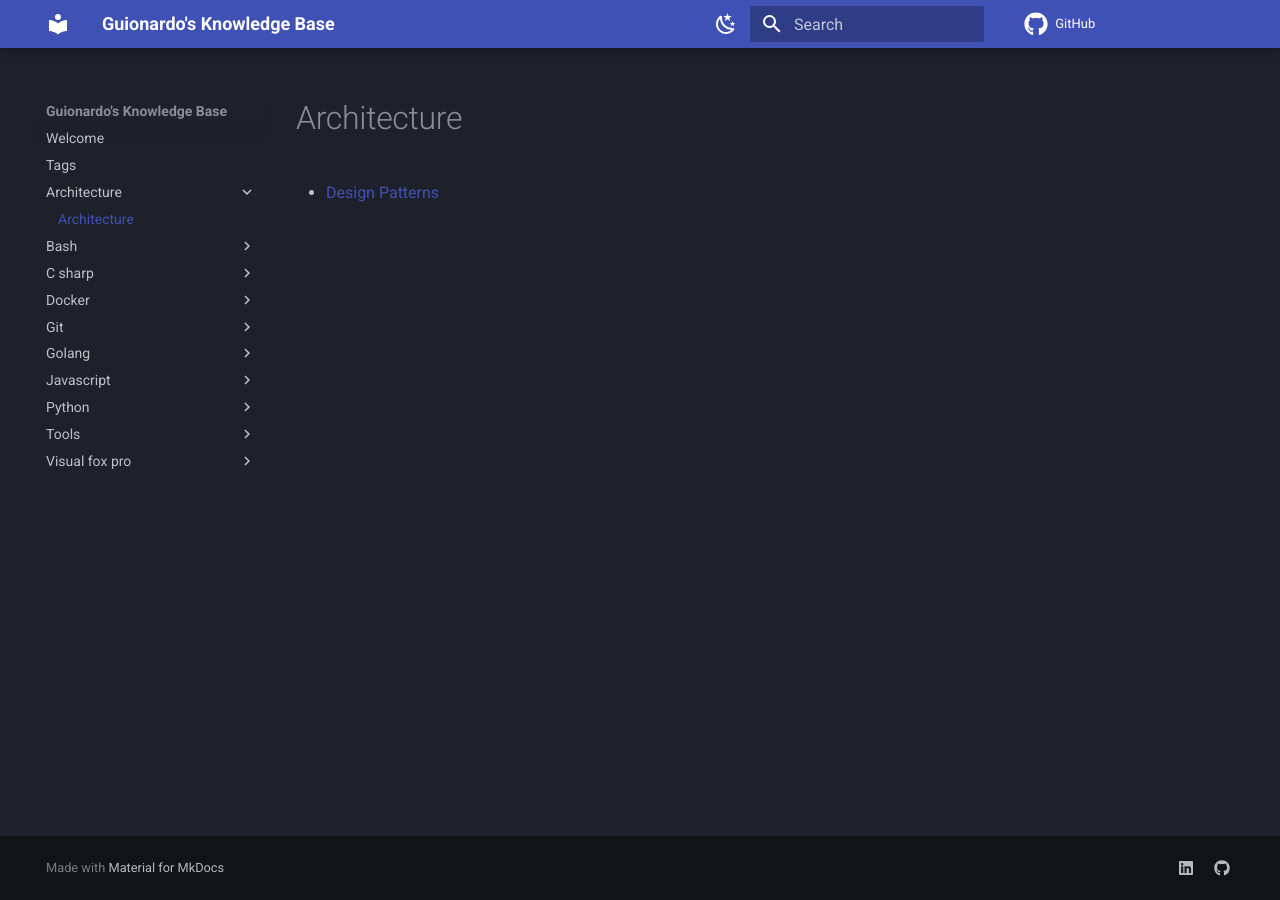
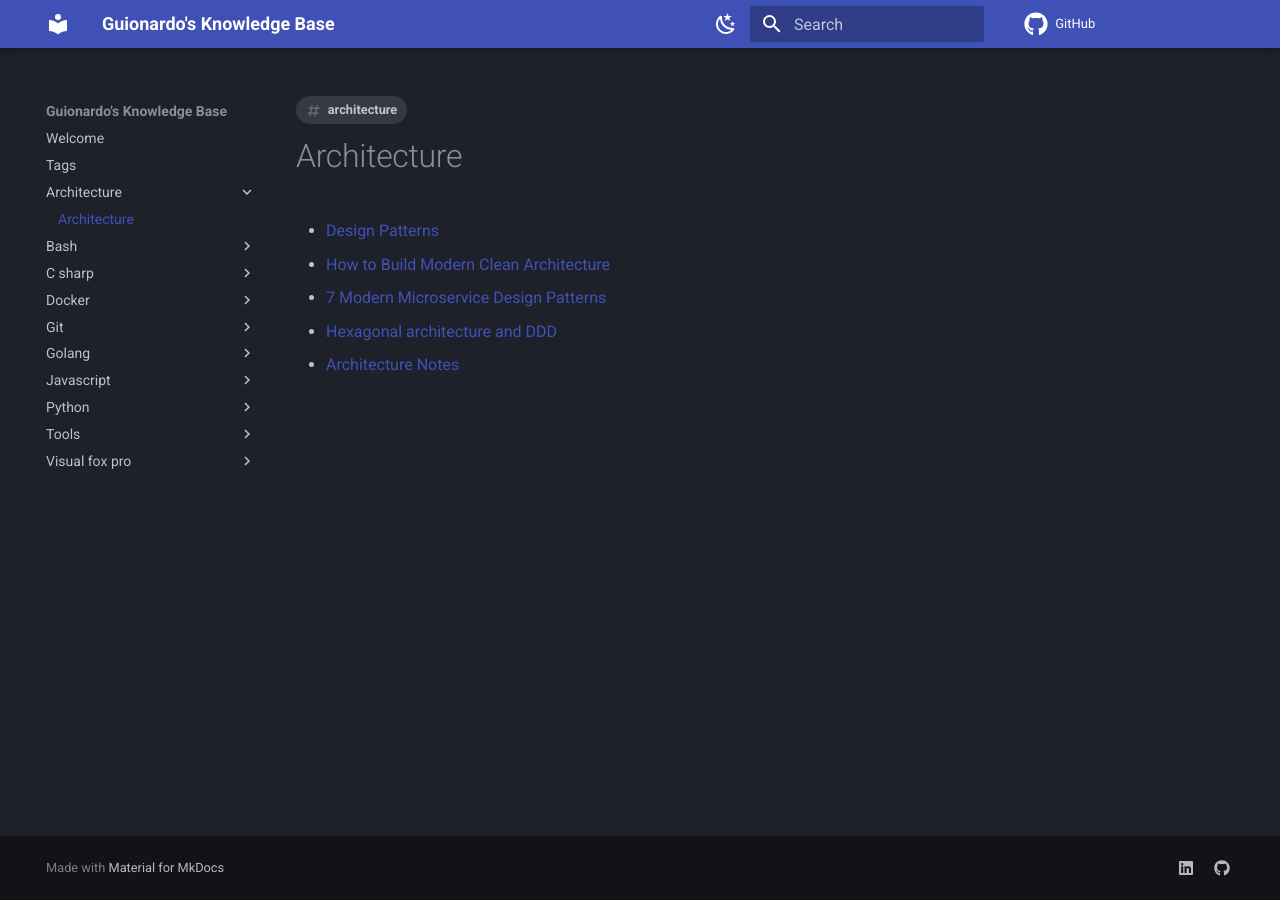
Before and after one commit to guionardo/kb, an MkDocs documentation site: the page built from docs/architecture/_bookmarks.md, in a window 1280 px wide. Built offline with MkDocs 1.6.1 and Material for MkDocs 9.7.7, drawn with Linux system fonts in a browser that asks for light colours; comment, search, counter and statistics services are not loaded.

Commit message:
Update _bookmarks.md

```diff
--- a/docs/architecture/_bookmarks.md
+++ b/docs/architecture/_bookmarks.md
@@ -1,3 +1,10 @@
-# Architecture
+---
+title: Architecture
+tags: [architecture]
+---
 
 - [Design Patterns](https://sourcemaking.com/)
+- [How to Build Modern Clean Architecture](https://www.freecodecamp.org/news/modern-clean-architecture/)
+- [7 Modern Microservice Design Patterns](https://konghq.com/blog/microservice-design-patterns)
+- [Hexagonal architecture and DDD](https://towardsdev.com/hexagonal-architecture-and-domain-driven-design-bc2525dbc05f)
+- [Architecture Notes](https://architecturenotes.co/)
```
